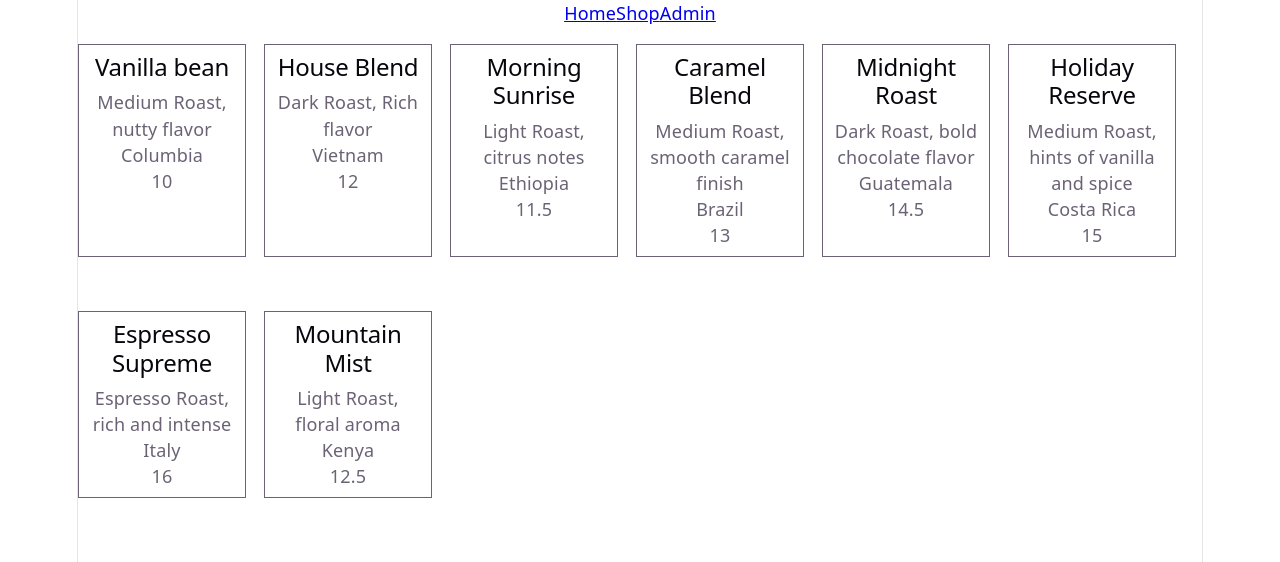
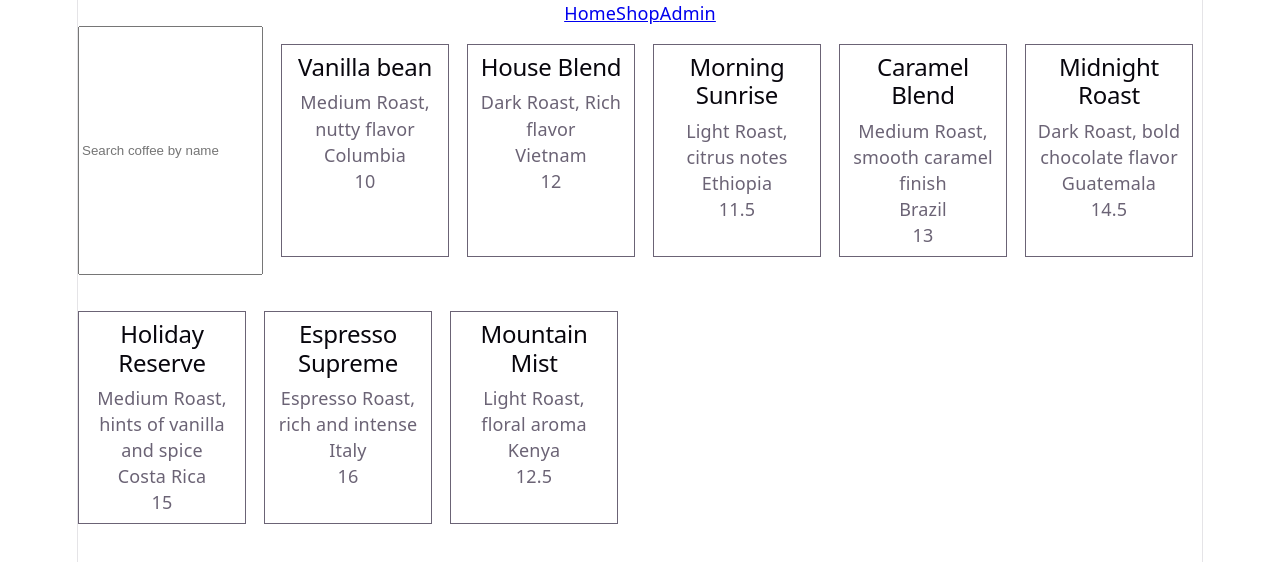
Before and after one commit to Matt20Swanberg/Summative_Lab-Building-a-React-Based-Personal-Project-Showcase-App, a React (Vite) app: page /shop in a window 1280 px wide. Shown: the top 562 px of the page. Built offline with nearby package versions, Linux system fonts and the light colour scheme.

Commit message:
Add coffee search functionality

```diff
--- a/src/pages/ShopPage.jsx
+++ b/src/pages/ShopPage.jsx
@@ -1,17 +1,32 @@
+import { useState } from "react";
 import { coffees } from "../data/coffeeData";
 import CoffeeCard from "../components/CoffeeCard.jsx";
 
 function ShopPage() {
+
+    const [searchTerm, setSearchTerm] = useState("");
+
+    const filteredCoffees = coffees.filter((coffee) =>
+        coffee.name.toLowerCase().includes(searchTerm.toLowerCase())
+    )
+
+    const handleSearch = (event) => {
+        setSearchTerm(event.target.value)
+    }
+
     return (
         <div className="shop-page">
-            {coffees.map((coffee) => (
-                < CoffeeCard
-                    key={coffee.id}
-                    coffee={coffee}
-
-                />
-            )
-            )
+            <input type="text" placeholder="Search coffee by name" className="search-input" value={searchTerm} onChange={handleSearch} />
+            {filteredCoffees.length === 0 ? (
+                <p className="no-search-results">No results found</p>
+            ) :
+                (filteredCoffees.map((coffee) => (
+                    < CoffeeCard
+                        key={coffee.id}
+                        coffee={coffee}
+                    />
+                ))
+                )
             }
         </div>
     )
```
